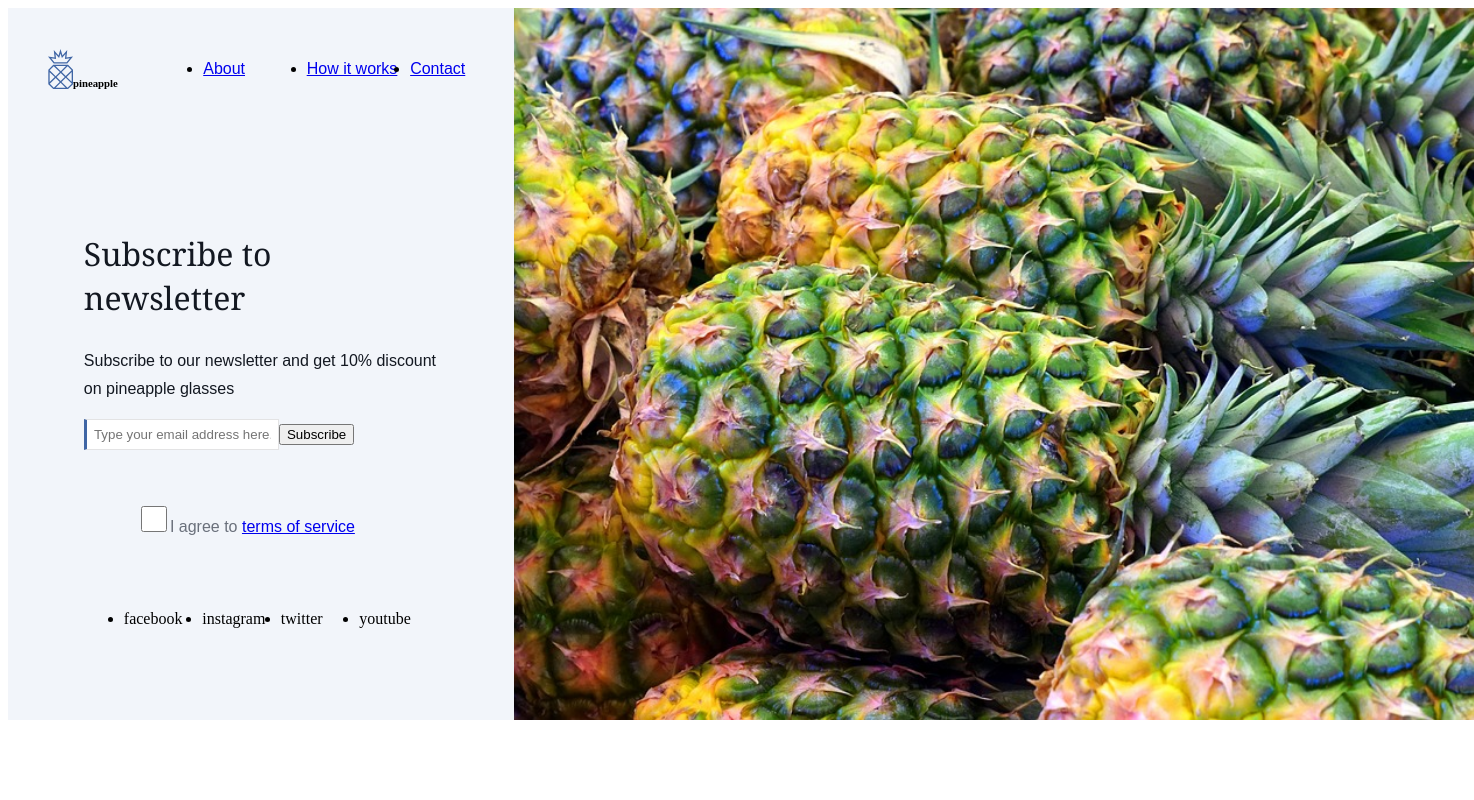
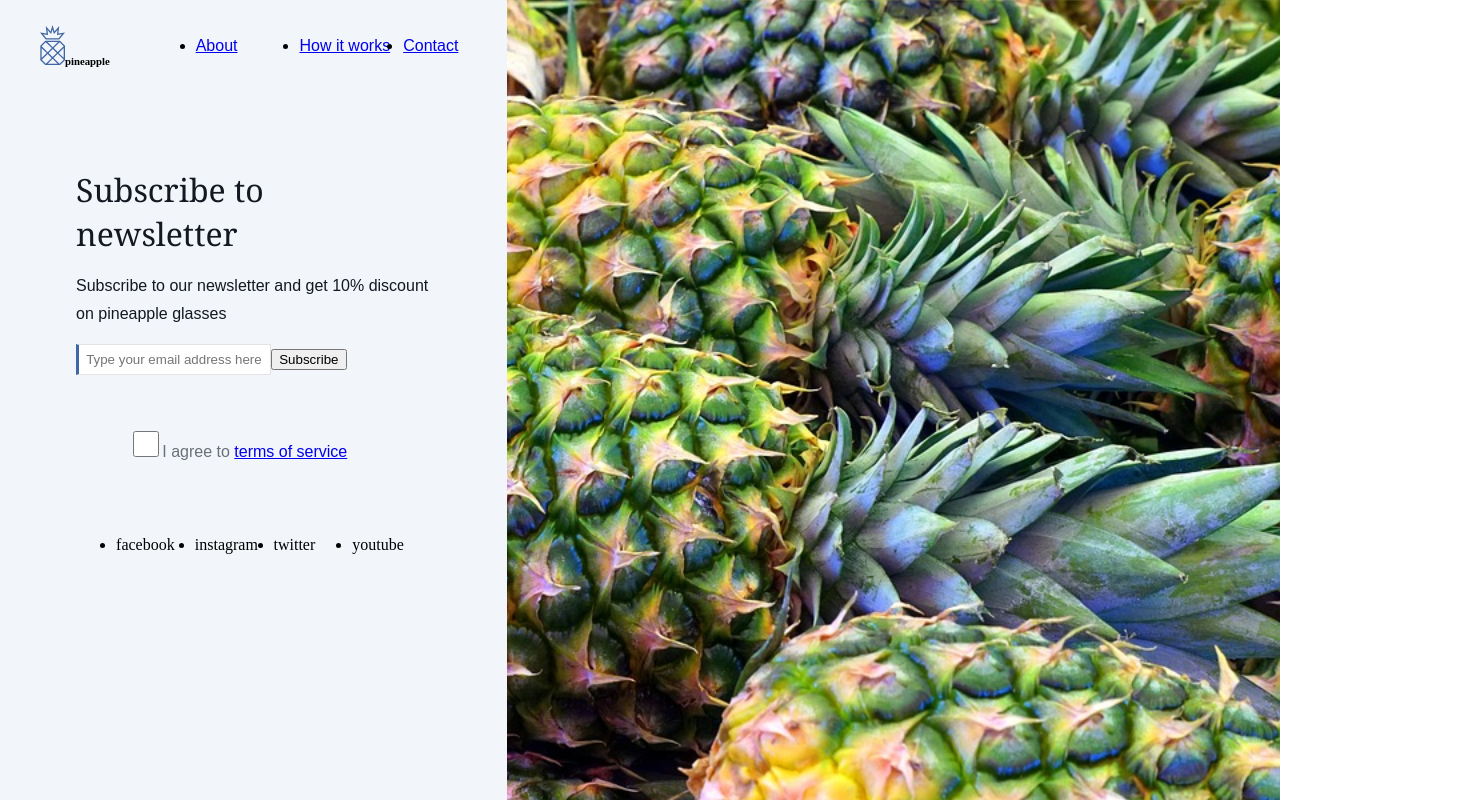
Before and after one commit to EmilBabazade/megabit, a React (Create React App) app in the folder pineapple_frontend/: page / in a window 1280 px wide. Shown: the top 800 px of the page, 1474 px wide, since content can reach past the window. Built offline with nearby package versions, Linux system fonts and the light colour scheme.

Commit message:
image + content page fixed according to styleguidelines

```diff
--- a/pineapple_frontend/src/App.tsx
+++ b/pineapple_frontend/src/App.tsx
@@ -9,14 +9,13 @@ import pineappel from './pineapple-3413953_960_720.jpg'
 const App = (): JSX.Element => {
     return (
         <div className="content">
+            <Navbar />
             <div className="register">
-                <Navbar />
                 <div>
                     <Newsletter />
                     <Footer />
                 </div>
             </div>
-            <img className="background" src={pineappel} alt="image of a beatiful pineapple" />
         </div>
     )
 }
--- a/pineapple_frontend/src/styles/css/app.css
+++ b/pineapple_frontend/src/styles/css/app.css
@@ -1,43 +1,61 @@
+html {
+  height: 100%;
+}
+
+body {
+  margin: 0;
+  background: url("../pineapple-3413953_960_720.jpg") no-repeat center center fixed;
+  background-size: cover;
+  height: 100%;
+  width: 100%;
+}
+
+nav ul {
+  margin: 0;
+}
+
+#root {
+  height: 100%;
+}
+
 .content {
-  display: flex;
+  float: left;
+  height: 100%;
 }
 
 .register {
   background-color: #F2F5FA;
-  flex: 4;
   min-width: 40%;
+  height: 100%;
 }
 .register div {
   padding: 15%;
   padding-right: none;
 }
 
-img {
-  flex: 6;
-  max-height: 100%;
-  max-width: 100%;
-  object-fit: cover;
-  vertical-align: bottom;
+h1 {
+  margin: 0;
 }
 
-@media screen and (max-width: 1000px) {
+@media screen and (max-width: 500px) {
   .content {
     display: block;
     height: 40%;
   }
 
-  img.background {
-    z-index: 1;
-    height: 100vh;
+  .main {
+    display: block;
+    position: absolute;
+    width: 100%;
   }
 
   .register {
-    position: fixed;
-    z-index: 2;
+    position: absolute;
     left: 20%;
     right: 20%;
     margin-top: 20%;
     margin-bottom: 20%;
+    height: fit-content;
   }
   .register div {
     padding: 5%;
--- a/pineapple_frontend/src/styles/css/navbar.css
+++ b/pineapple_frontend/src/styles/css/navbar.css
@@ -19,7 +19,7 @@ nav {
 
 ul {
   display: flex;
-  flex-flow: row wrap;
+  flex-flow: row;
   align-items: center;
   justify-content: space-evenly;
 }
--- a/pineapple_frontend/src/styles/css/newsletter.css
+++ b/pineapple_frontend/src/styles/css/newsletter.css
@@ -15,7 +15,7 @@ h2 {
   color: #6A707B;
 }
 
-@media screen and (max-width: 1000px) {
+@media screen and (max-width: 500px) {
   h1 {
     font-size: 24px;
     line-height: 34px;
--- a/pineapple_frontend/src/styles/sass/app.scss
+++ b/pineapple_frontend/src/styles/sass/app.scss
@@ -1,26 +1,45 @@
 @use "./shared/colors";
 @use "./shared/global_vars";
 
+html {
+    height: 100%;
+}
+
+body {
+    margin: 0;
+    background: url('../pineapple-3413953_960_720.jpg') no-repeat center center fixed;
+    background-size: cover;
+    height: 100%;
+    width: 100%;
+}
+
+nav{
+    ul {
+    margin: 0;
+    }
+}
+
+#root {
+    height: 100%;
+}
+
 .content {
-    display: flex;
+    float: left;
+    height: 100%;
 }
 
 .register {
     background-color: colors.$white;
-    flex: 4;
     min-width: 40%;
     div {
         padding: 15%;
         padding-right: none;
     }
+    height: 100%;
 }
 
-img {
-    flex: 6;
-    max-height: 100%;
-    max-width: 100%;
-    object-fit: cover;
-    vertical-align: bottom;
+h1 {
+    margin: 0;
 }
 
 @media screen and (max-width: global_vars.$mobile_max_width) {
@@ -29,18 +48,27 @@ img {
         height: 40%;
     }
 
-    img.background {
-        z-index: 1;
-        height: 100vh;
+    .main {
+        display: block;
+        position: absolute;
+        width: 100%;
+        // z-index: 2;
     }
 
+    // img.background {
+    //     // z-index: 1;
+    //     height: 100vh;
+    // }
+
     .register {
-        position: fixed;
-        z-index: 2;
+        position: absolute;
+        // z-index: 2;
         left: 20%;
         right: 20%;
         margin-top: 20%;
         margin-bottom: 20%;
+        height: fit-content;
+        // width: 60;
 
         div {
             padding: 5%;
--- a/pineapple_frontend/src/styles/sass/navbar.scss
+++ b/pineapple_frontend/src/styles/sass/navbar.scss
@@ -7,7 +7,7 @@ nav {
 
 ul {
     display: flex;
-    flex-flow: row wrap;
+    flex-flow: row;
     align-items: center;
     justify-content: space-evenly;
 }
--- a/pineapple_frontend/src/styles/sass/shared/_global_vars.scss
+++ b/pineapple_frontend/src/styles/sass/shared/_global_vars.scss
@@ -1 +1 @@
-$mobile_max_width: 1000px;
+$mobile_max_width: 500px;
```
Also changed, not shown: pineapple_frontend/src/styles/pineapple-3413953_960_720.jpg (renamed from pineapple_frontend/src/pineapple-3413953_960_720.jpg), 1 other file (tests, documents, lock files or other folders).
